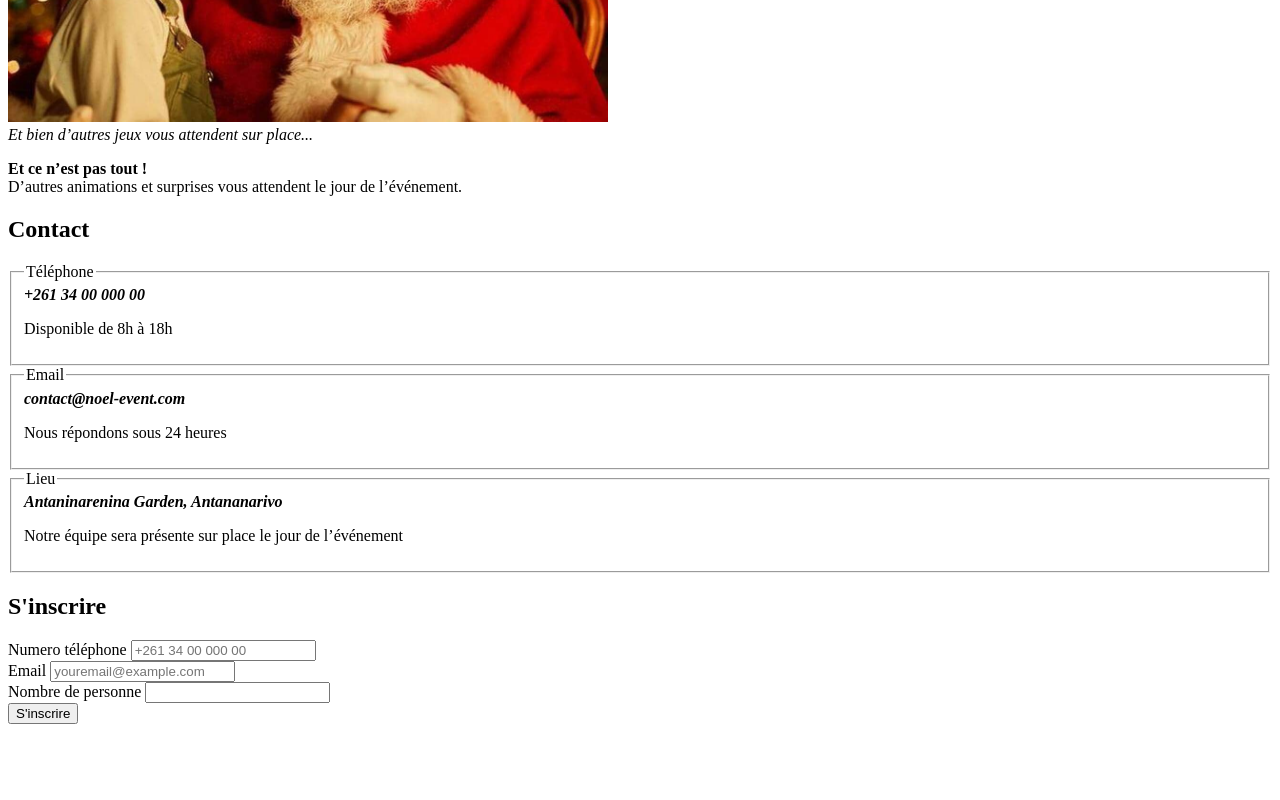
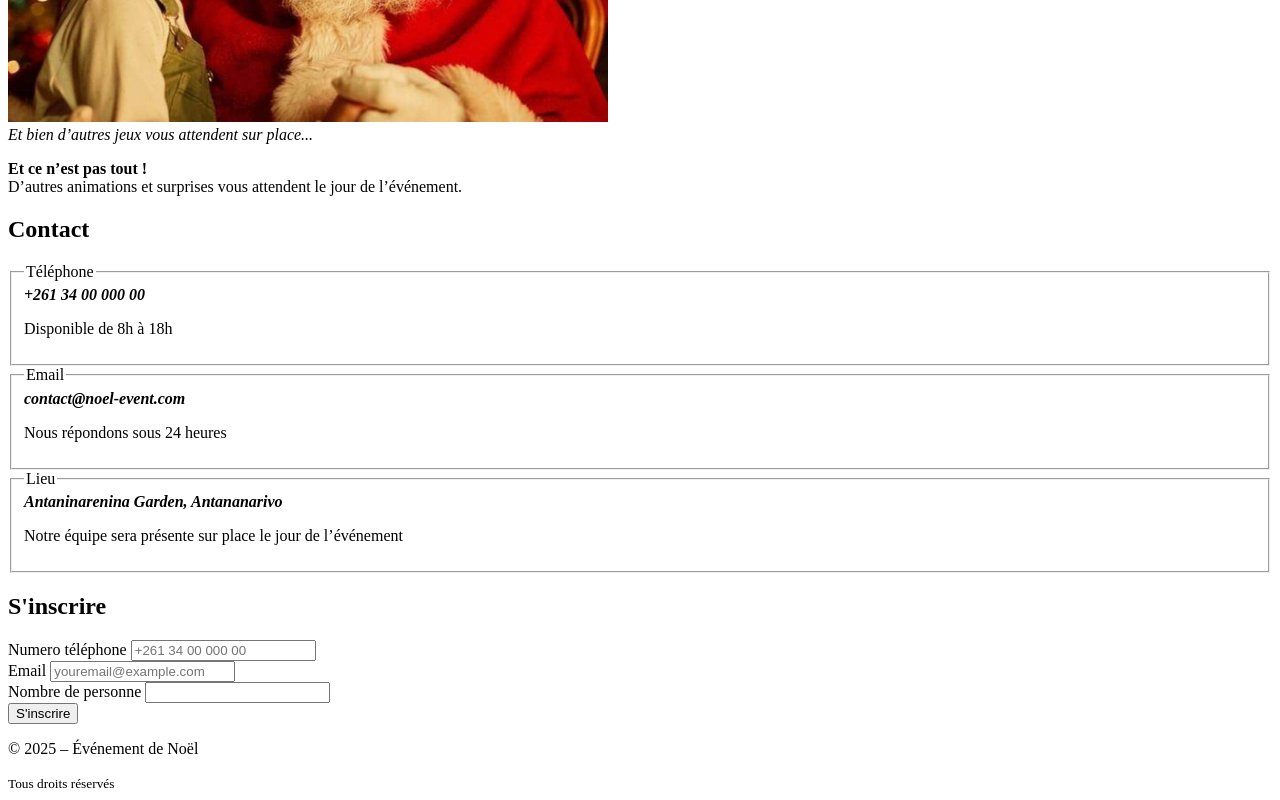
Before and after one commit to Johary-Vonimbola/evenement_noel, a plain HTML site: page index.html in a window 1280 px wide. Shown: the part 3709-4509 px from the top of the page. Before the commit the page ends 4441 px from the top, so only its background shows below. Drawn offline with Linux system fonts and the light colour scheme.

Commit message:
[ADD]: footer content

```diff
--- a/index.html
+++ b/index.html
@@ -176,6 +176,9 @@
             </form>
         </section>
     </main>
-    <footer></footer>
+    <footer>
+        <p>© 2025 – Événement de Noël</p>
+        <small>Tous droits réservés</small>
+    </footer>
 </body>
 </html>
```
